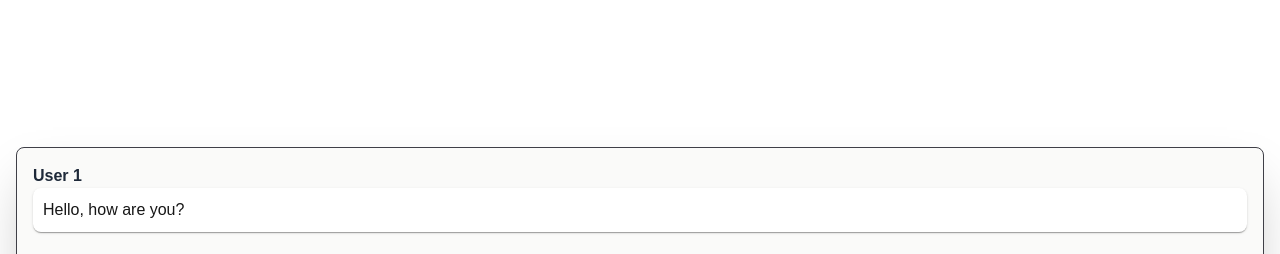
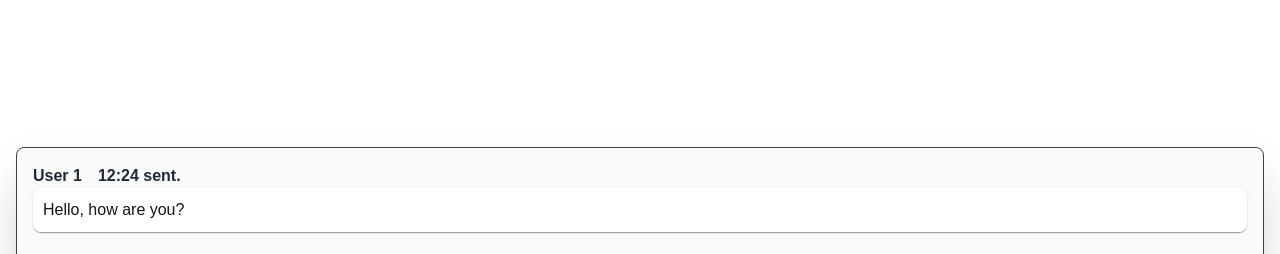
Before and after one commit to leiDanielAguila/Chat-room, a Next.js app: page / in a window 1280 px wide. Shown: the top 254 px of the page. Built offline with nearby package versions, Linux system fonts and the light colour scheme.

Commit message:
added date in ui

```diff
--- a/app/page.tsx
+++ b/app/page.tsx
@@ -6,6 +6,7 @@ import { TextField } from "@mui/material";
 import SendRoundedIcon from "@mui/icons-material/SendRounded";
 
 type message = {
+  timeSent: string;
   id: number;
   text: string;
 };
@@ -27,8 +28,9 @@ export function ChatBox(props: ChatBoxProps) {
       {/* chat messages goes here */}
       {message.map((message) => (
         <div key={message.id} className="mb-2">
-          <div className="flex items-center">
+          <div className="flex flex-row items-center">
             <span className="font-bold text-gray-800">{`User ${message.id}`}</span>
+            <time className="pl-2 ml-2 font-bold text-gray-800">{`${message.timeSent} sent.`}</time>
           </div>
           <Box
             sx={{
@@ -48,12 +50,18 @@ export function ChatBox(props: ChatBoxProps) {
 }
 
 export default function Home() {
-  const placeholder: message = { id: 1, text: "Hello, how are you?" };
+  const placeholder: message = {timeSent: "12:24", id: 1, text: "Hello, how are you?" };
   const [messages, setMessages] = useState<message[]>([placeholder]);
   const [inputValue, setInputValue] = useState<string>("");
+  const [messageTime, setMessageTime] = useState<string>("");
+
+  useEffect(() => {
+   setMessageTime(new Date().toLocaleTimeString());
+  }, [messageTime]);
 
   function handleSendMessage() {
     const newMessage: message = {
+      timeSent: messageTime,
       id: messages.length + 1,
       text: inputValue,
     };
```
